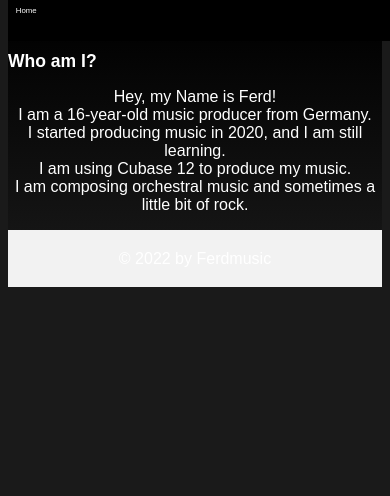
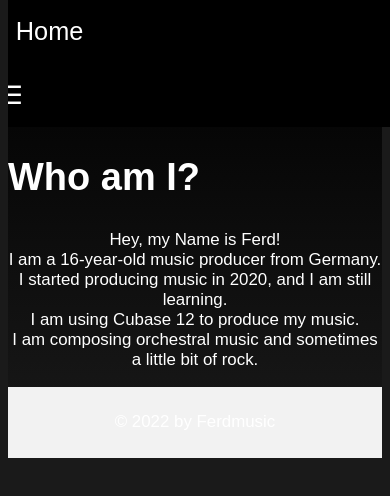
Before and after one commit to ferdmusic/ferdmusic.github.io, a plain HTML site: page index.html in a window 390 px wide. Drawn offline with Linux system fonts and the light colour scheme.

Commit message:
Responsive text

```diff
--- a/css/style.css
+++ b/css/style.css
@@ -7,13 +7,13 @@ body {
 
 h1 {
     color: white;
-    font-size: 5vw; /* 5% der Viewport-Breite */
+    font-size: 5vh; /* 5% der Viewport-Höhe */
 }
 
 .Ueberschrift2 {
     color: white;
     text-align: left;
-    font-size: 3vw; /* 3% der Viewport-Breite */
+    font-size: 3vh; /* 3% der Viewport-Höhe */
 }
 
 .Farbverlauf {
@@ -29,14 +29,16 @@ h1 {
     color: white;
     box-shadow: white;
     z-index: 1000; /* Beispielwert für die Z-Index-Einstellung */
+    margin-bottom: 20px; /* Abstand unterhalb der Navbar */
 }
+
 
 .navbar a {
     color: white;
     text-align: center;
-    padding: 1.5vw 2vw; /* Anpassen der Polsterung an die Viewport-Größe */
+    padding: 2vh 2vw; /* Anpassen der Polsterung an die Viewport-Größe */
     text-decoration: none;
-    font-size: 2vw; /* 2% der Viewport-Breite */
+    font-size: 2vh; /* 2% der Viewport-Höhe */
 }
 
 .navbar a:hover {
@@ -59,6 +61,7 @@ h1 {
         display: block;
         width: 100%;
         text-align: left;
+        font-size: 3vh; /* 3% der Viewport-Höhe */
     }
 
     .navbar a.right {
@@ -74,9 +77,9 @@ h1 {
 .topnav a {
     color: #f2f2f2;
     text-align: center;
-    padding: 1.5vw 2vw; /* Anpassen der Polsterung an die Viewport-Größe */
+    padding: 2vh 2vw; /* Anpassen der Polsterung an die Viewport-Größe */
     text-decoration: none;
-    font-size: 2vw; /* 2% der Viewport-Breite */
+    font-size: 2vh; /* 2% der Viewport-Höhe */
 }
 
 .topnav a:hover {
@@ -106,9 +109,13 @@ h1 {
 
 .footer {
     background-color: #f2f2f2;
-    padding: 1vw; /* Anpassen der Polsterung an die Viewport-Größe */
+    padding: 1vh; /* Anpassen der Polsterung an die Viewport-Größe */
 }
 
 .footer a {
     color: black;
 }
+
+p {
+    font-size: 2vh; /* 2% der Viewport-Höhe */
+}
```
